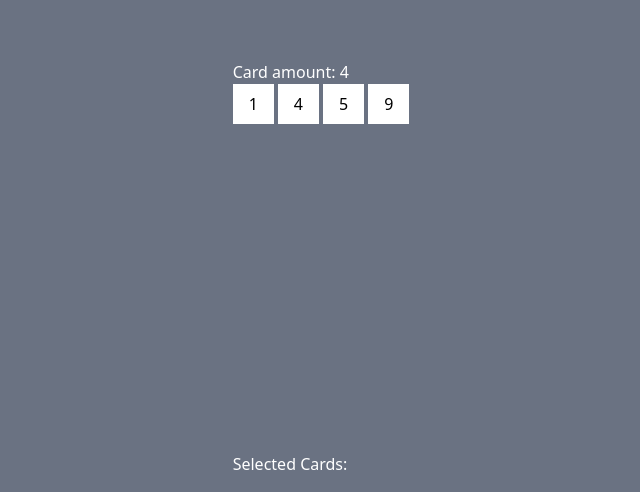
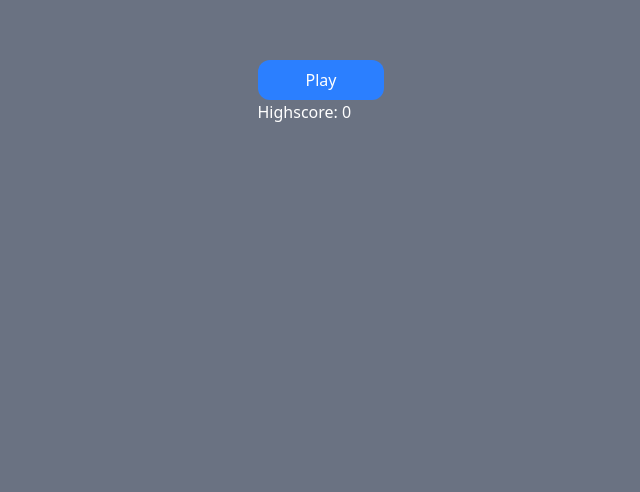
Before and after one commit to blazegreenhalgh/memory-card-game, a React (Vite) app: page / in a window 1280 px wide. Shown: the part 308-800 px from the top of the page, without its empty margins (319-959 px from the left). Built offline with nearby package versions, Linux system fonts and the light colour scheme.

Commit message:
add score, highscore, settings(?)

```diff
--- a/src/App.tsx
+++ b/src/App.tsx
@@ -1,20 +1,36 @@
 import { useState, useEffect } from "react";
 import "./App.css";
 import Game from "./components/Game";
+import Button from "./components/Button";
 
 function App() {
+  const [playing, setPlaying] = useState(false);
+  const [highscore, setHighscore] = useState(0);
+
   const decks = {
     numbers: [1, 2, 3, 4, 5, 6, 7, 8, 9],
     letters: ["a", "b", "c", "d", "e", "f", "g", "h", "i"],
+    symbols: ["!", "@", "#", "$", "%", "^", "&", "*", "("],
   };
 
   const settings = {
     selectedDeck: decks.numbers,
+    roundCount: 5,
   };
 
   return (
     <>
-      <Game selectedDeck={settings.selectedDeck} />
+      {!playing && <Button onClick={() => setPlaying(true)}>Play</Button>}
+      <h2>Highscore: {highscore}</h2>
+      {playing && (
+        <Game
+          selectedDeck={settings.selectedDeck}
+          rounds={settings.roundCount}
+          setPlaying={setPlaying}
+          highscore={highscore}
+          setHighscore={setHighscore}
+        />
+      )}
     </>
   );
 }
--- /dev/null
+++ b/src/components/Button.tsx
@@ -0,0 +1,14 @@
+import React from "react";
+
+function Button({ onClick, children }) {
+  return (
+    <button
+      onClick={onClick}
+      className="bg-blue-500 hover:bg-blue-600 px-12 py-2 rounded-xl cursor-pointer"
+    >
+      {children}
+    </button>
+  );
+}
+
+export default Button;
--- a/src/components/EndScreen.tsx
+++ b/src/components/EndScreen.tsx
@@ -1,6 +1,7 @@
 import React from "react";
+import Button from "./Button";
 
-function EndScreen({ result }) {
+function EndScreen({ result, setPlaying }) {
   let classes: string = "";
   let title: string = "";
   if (result === "lost") {
@@ -13,9 +14,16 @@ function EndScreen({ result }) {
   }
   return (
     <div
-      className={`fixed inset-0 self-center justify-self-center w-1/2 h-1/2 rounded-2xl p-4 flex justify-center ${classes}`}
+      className={`fixed inset-0 self-center justify-self-center w-1/2 h-1/2 rounded-2xl p-4 flex flex-col text-center gap-4 justify-center ${classes}`}
     >
       {title}
+      <Button
+        onClick={() => {
+          setPlaying((prev) => !prev);
+        }}
+      >
+        Home
+      </Button>
     </div>
   );
 }
--- a/src/components/Game.tsx
+++ b/src/components/Game.tsx
@@ -3,9 +3,12 @@ import { useState, useEffect } from "react";
 import Card from "./Card";
 import EndScreen from "./EndScreen";
 
-function Game({ selectedDeck }) {
-  const [deck, setDeck] = useState(selectedDeck);
-  const [displayedCards, setDisplayedCards] = useState(Array(4).fill(null));
+function Game({ selectedDeck, rounds, setPlaying, highscore, setHighscore }) {
+  const [score, setScore] = useState(0);
+  const deck = selectedDeck.slice(0, Math.floor(rounds * 1.5));
+  const [displayedCards, setDisplayedCards] = useState(
+    Array(rounds).fill(null),
+  );
   const [selectedCards, setSelectedCards] = useState([]);
   let [result, setResult] = useState("");
 
@@ -27,11 +30,11 @@ function Game({ selectedDeck }) {
     const newSelectedCards = Array.from(selectedCards);
     if (newSelectedCards.includes(card)) {
       setResult("lost");
-
       return;
     }
     newSelectedCards.push(card);
     setSelectedCards(newSelectedCards);
+    setScore((prev) => prev + 1);
   };
 
   useEffect(() => {
@@ -40,6 +43,12 @@ function Game({ selectedDeck }) {
     }
   }, [selectedCards]);
 
+  useEffect(() => {
+    if (score > highscore) {
+      setHighscore(score);
+    }
+  }, [score]);
+
   const handleCardClick = (card: any) => {
     shuffleCards(deck);
     selectCard(card);
@@ -47,7 +56,12 @@ function Game({ selectedDeck }) {
 
   return (
     <>
-      <h1>Card amount: {displayedCards.length}</h1>
+      <div className="game-stats flex gap-4 mb-4 justify-center">
+        <h1>
+          Round: {selectedCards.length} / {rounds}
+        </h1>
+        <h2>Score: {score}</h2>
+      </div>
       <div className="flex flex-row gap-1">
         {displayedCards.map((card) => (
           <Card card={card} onClick={handleCardClick} />
@@ -63,8 +77,12 @@ function Game({ selectedDeck }) {
           ))}
         </div>
       </div>
-      {result === "lost" && <EndScreen result={result} />}
-      {result === "won" && <EndScreen result={result} />}
+      {result === "lost" && (
+        <EndScreen result={result} setPlaying={setPlaying} />
+      )}
+      {result === "won" && (
+        <EndScreen result={result} setPlaying={setPlaying} />
+      )}
     </>
   );
 }
```
